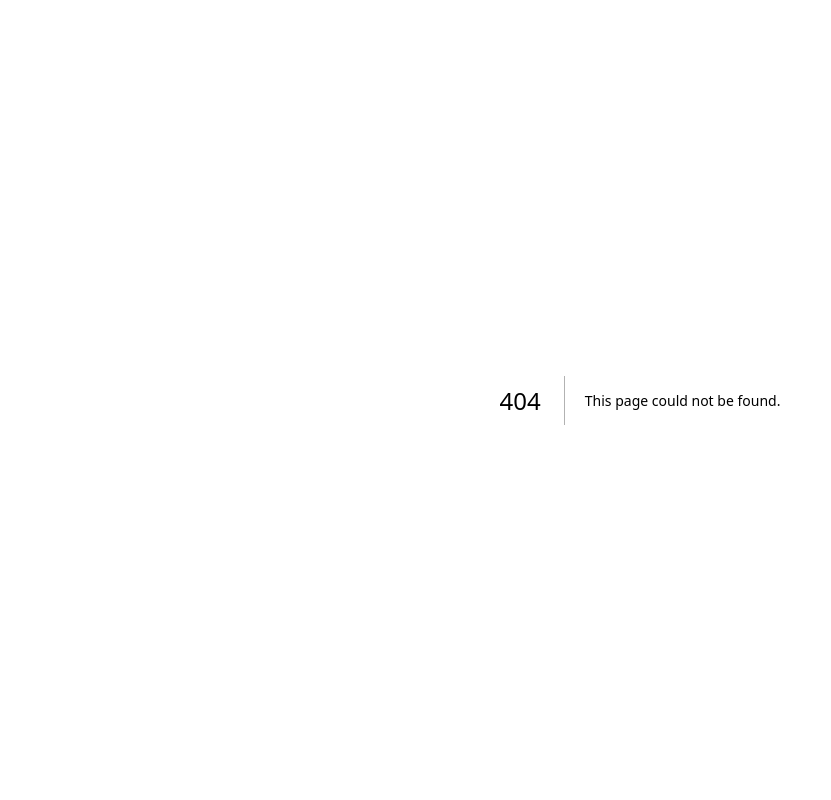
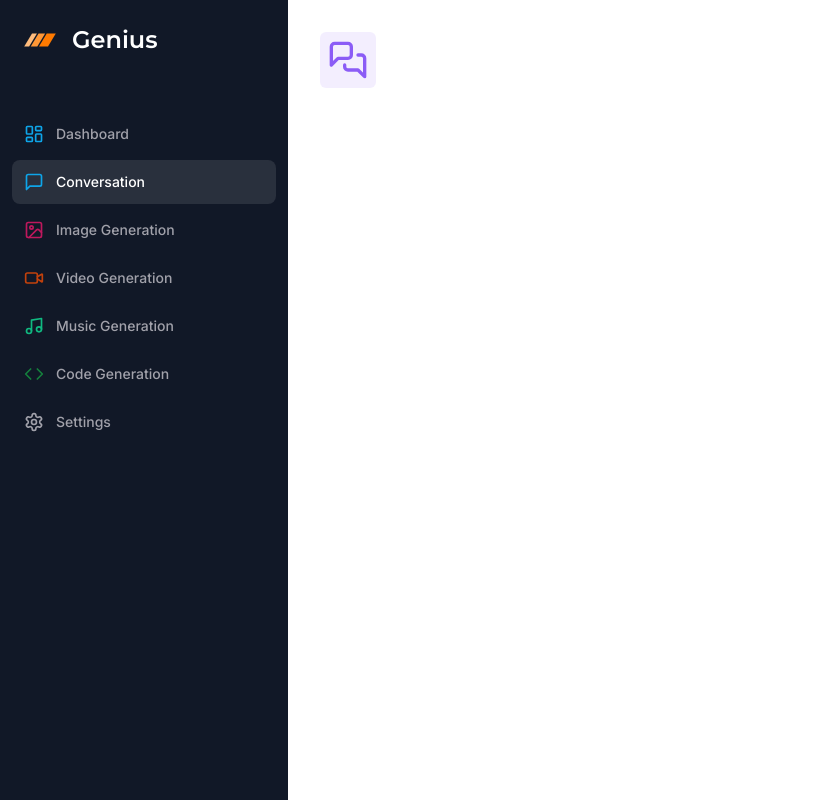
Before and after one commit to ALW-N/ALL-IN-ONE-AI-SPACE, a Next.js app: page /conversation in a window 1280 px wide. Before the commit this address had no page. Shown: the whole page, without its empty margins (0-831 px from the left). Built offline with nearby package versions, Linux system fonts and the light colour scheme.

Commit message:
Conversation Page/ commit-1

```diff
--- /dev/null
+++ b/app/(dashboard)/(routes)/conversation/page.tsx
@@ -0,0 +1,18 @@
+import { Heading } from "@/components/heading";
+import { MessagesSquare } from "lucide-react";
+
+const ConversationPage = () => {
+  return (
+    <div>
+      <Heading
+        title="Conversations"
+        description=" Our most advanced conversation model "
+        icon={MessagesSquare}
+        iconColor="text-violet-500"
+        bgColor="bg-violet-500/10"
+      />
+    </div>
+  );
+};
+
+export default ConversationPage;
--- /dev/null
+++ b/components/heading.tsx
@@ -0,0 +1,28 @@
+import { cn } from "@/lib/utils";
+import { LucideIcon, icons } from "lucide-react";
+
+interface HeadingProps {
+  title: string;
+  description: string;
+  icon: LucideIcon;
+  iconColor?: string;
+  bgColor?: string;
+}
+
+export const Heading = ({
+  title,
+  description,
+  icon: Icon,
+  iconColor,
+  bgColor,
+}: HeadingProps) => {
+  return (
+    <>
+      <div className="px-4 lg:px-8 flex items-center gap-x-3 mb-8">
+        <div className={cn("p-2 w-fit rounded-md", bgColor)}>
+          <Icon className={cn("w-10 h-10", iconColor)} />
+        </div>
+      </div>
+    </>
+  );
+};
```
